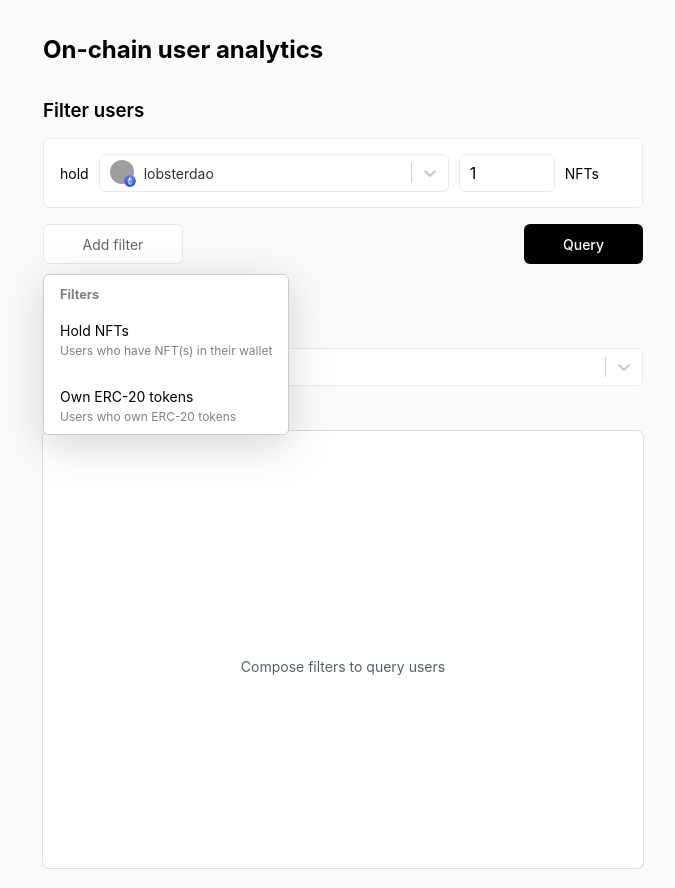
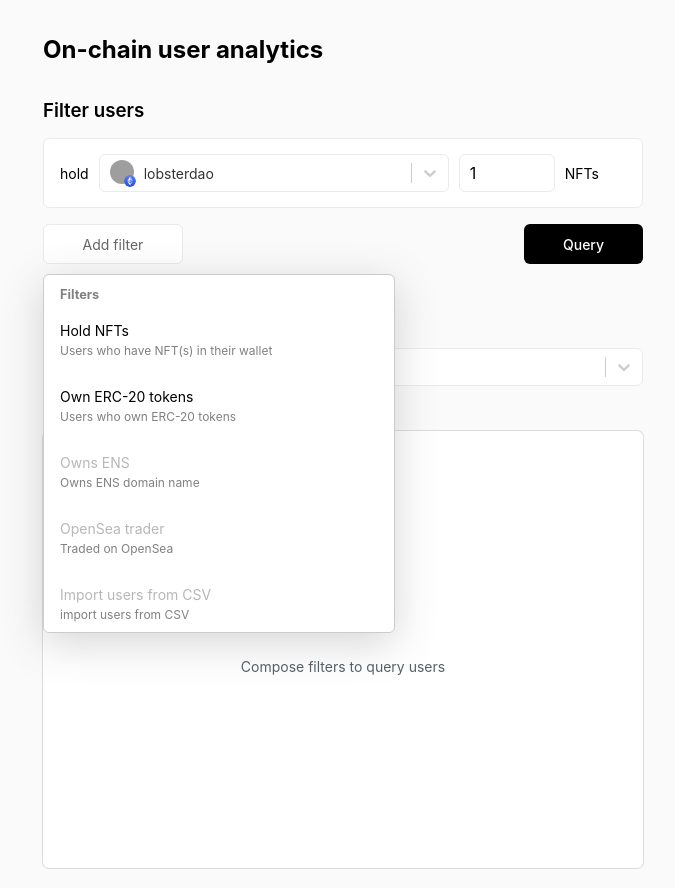
Before and after one commit to maamalama/frontend, a Next.js app: page / in a window 1280 px wide. Both pictures are taken after typing "Sample" into the empty fields and a click on the button "Add filter". Shown: the whole page, without its empty margins (297-972 px from the left). Built offline with nearby package versions, Linux system fonts and the light colour scheme; grey boxes are pictures that could not be loaded.

Commit message:
add mock options

```diff
--- a/components/AddFilter.module.css
+++ b/components/AddFilter.module.css
@@ -30,6 +30,7 @@
   background: white;
   box-shadow: 0px 10px 40px rgba(92, 92, 92, 0.25);
   border-radius: var(--radius);
+  width: 350px;
 }
 
 .filterButton {
--- a/components/AddFilter.tsx
+++ b/components/AddFilter.tsx
@@ -9,11 +9,18 @@ import { useOnClickOutside } from '../hooks/useOnClickOutside'
 
 const styles = { ...styles1, ...styles2, ...sharedStyles }
 
-type Options = { label: string; value: FilterType; caption: string }
+type Options = { label: string; value: FilterType | false; caption: string }
 
 const options: Options[] = [
   { label: 'Hold NFTs', value: 'nft', caption: 'Users who have NFT(s) in their wallet' },
-  { label: 'Own ERC-20 tokens', value: 'erc20', caption: 'Users who own ERC-20 tokens' }
+  { label: 'Own ERC-20 tokens', value: 'erc20', caption: 'Users who own ERC-20 tokens' },
+  { label: 'Owns ENS', value: false, caption: 'Owns ENS domain name' },
+  { label: 'OpenSea trader', value: false, caption: 'Traded on OpenSea' },
+  {
+    label: 'Import users from CSV',
+    caption: 'import users from CSV',
+    value: false
+  }
 ]
 
 export const AddFilter = () => {
@@ -38,7 +45,10 @@ export const AddFilter = () => {
           <button
             role="listitem"
             className={styles.filterButton}
+            style={{ cursor: option.value === false ? 'not-allowed' : 'pointer' }}
+            disabled={option.value === false}
             onClick={() => {
+              if (option.value) {
                 if (option.value === 'nft') {
                   addFilter({
                     ...collections[0],
@@ -52,6 +62,8 @@ export const AddFilter = () => {
                     type: 'erc20'
                   })
                 }
+              }
+
               setExpanded(false)
             }}
           >
```
Lines whose indentation alone changed are shown as unchanged.
